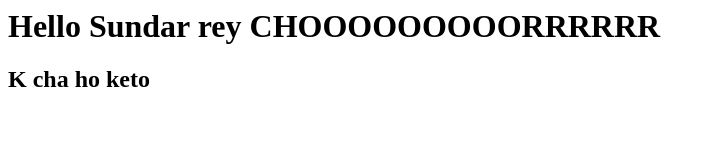
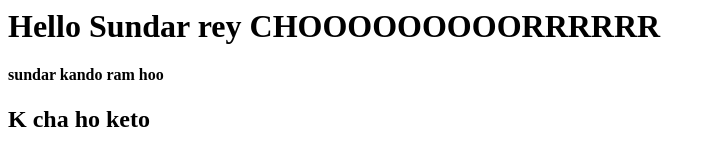
Before and after one commit to fulldigitize/devdemo, a plain HTML site: page sakarthapa/hello.html in a window 1280 px wide. Shown: the whole page, without its empty margins (0-716 px from the left). Drawn offline with Linux system fonts and the light colour scheme.

Commit message:
I did sundar kando

```diff
--- a/sakarthapa/hello.html
+++ b/sakarthapa/hello.html
@@ -2,6 +2,7 @@
 <head>
 <body>
 <h1> Hello Sundar rey CHOOOOOOOOORRRRRR </h1>
+<h4> sundar kando ram hoo</h4>
 <h2> K cha ho keto </h2>
 </body>
 </head>
```
